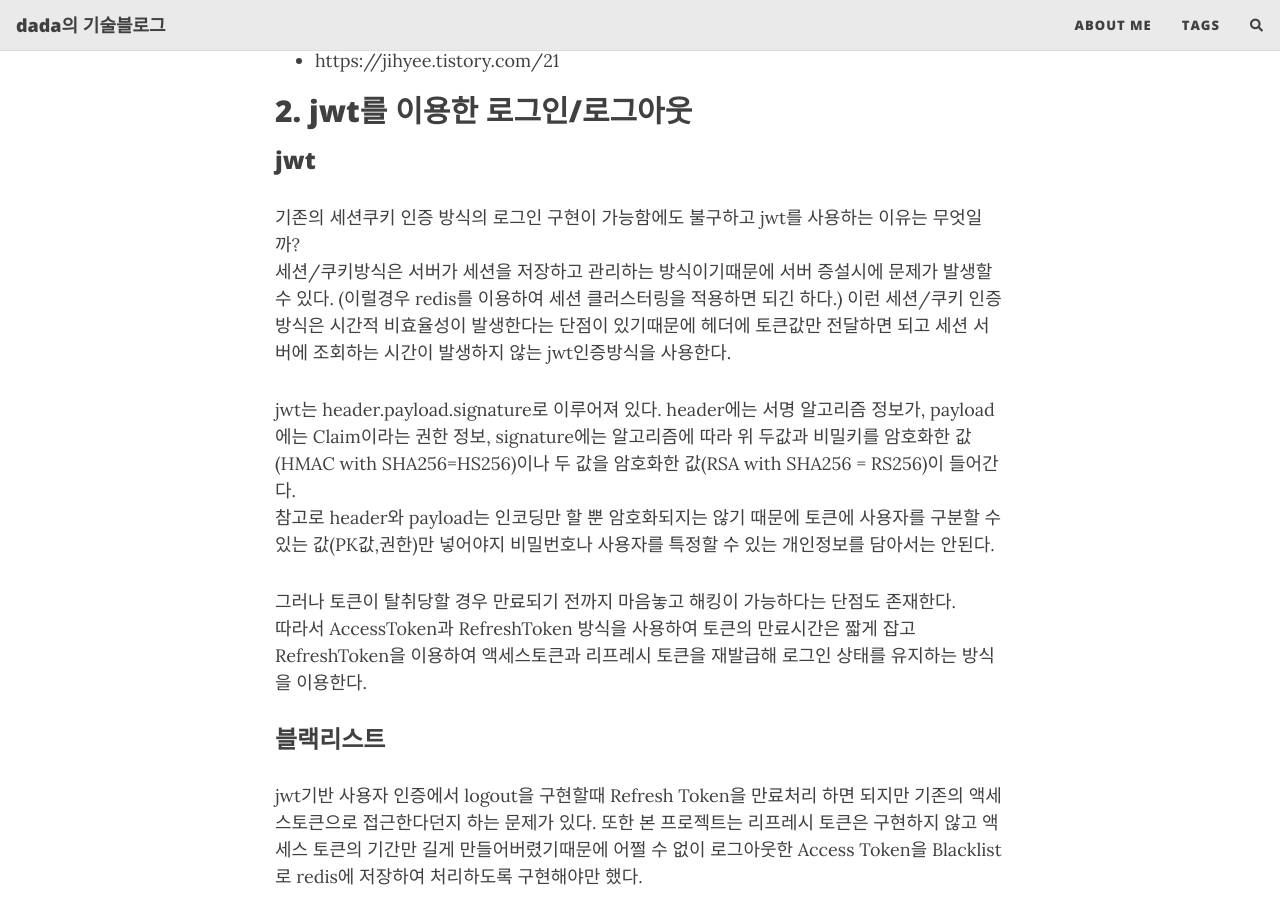
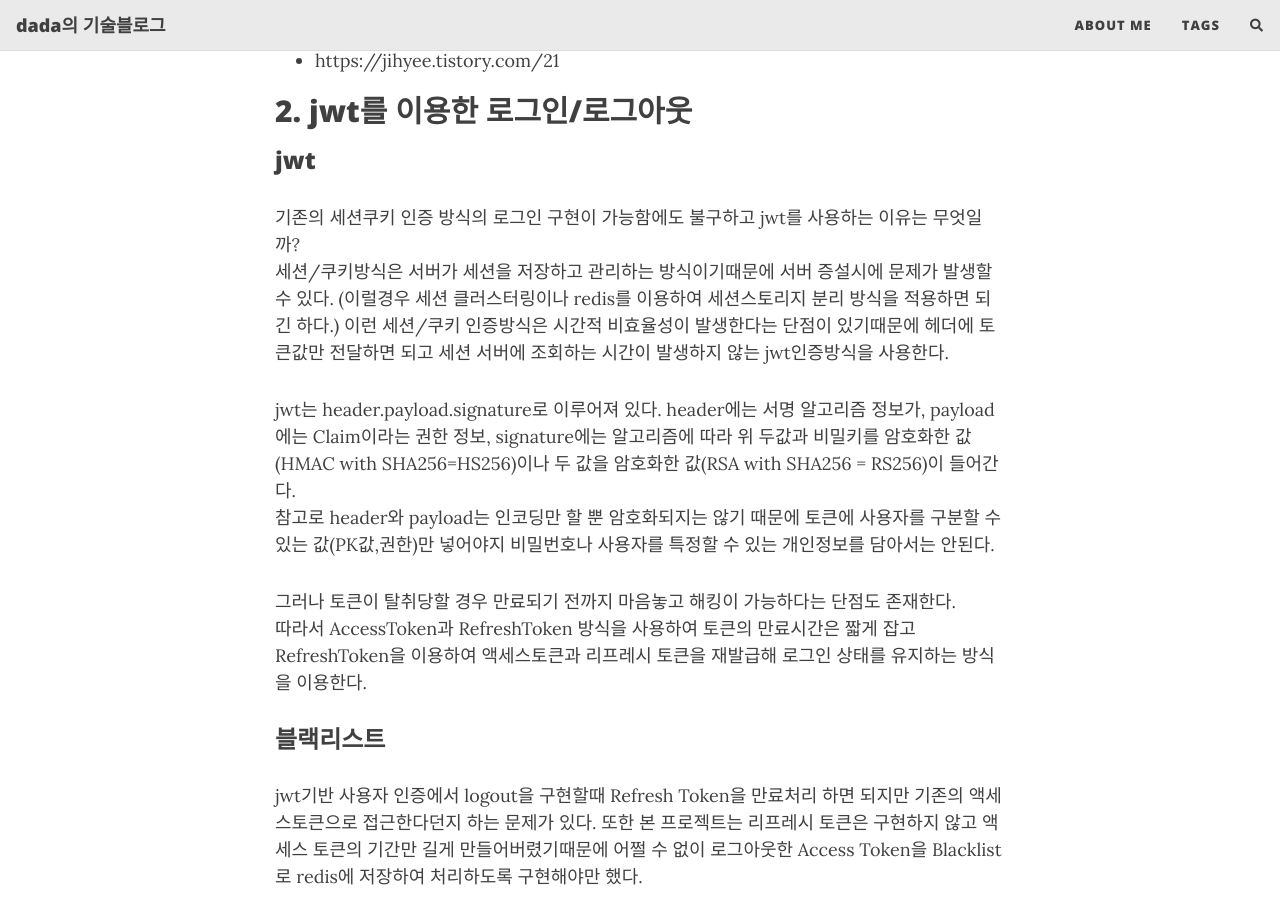
Before and after one commit to tajon1030/tajon1030.github.io, a Jekyll site: the page built from _posts/2023-06-12-303potenday.md, in a window 1280 px wide and 900 px high, scrolled down 4625 px. Built offline with Jekyll 4.4.1, drawn with Linux system fonts in a browser that asks for light colours; nearby versions of some CDN libraries; comment, search, counter and statistics services are not loaded.

Commit message:
Update 2023-06-12-303potenday.md
내용 수정

```diff
--- a/_posts/2023-06-12-303potenday.md
+++ b/_posts/2023-06-12-303potenday.md
@@ -175,7 +175,7 @@ sudo nohup java -jar -Dspring.profiles.active=prod $SOURCE_DIR/$FILE_NAME 1> log
 ## 2. jwt를 이용한 로그인/로그아웃
 ### jwt
 기존의 세션쿠키 인증 방식의 로그인 구현이 가능함에도 불구하고 jwt를 사용하는 이유는 무엇일까?
-세션/쿠키방식은 서버가 세션을 저장하고 관리하는 방식이기때문에 서버 증설시에 문제가 발생할 수 있다. (이럴경우 redis를 이용하여 세션 클러스터링을 적용하면 되긴 하다.) 이런 세션/쿠키 인증방식은 시간적 비효율성이 발생한다는 단점이 있기때문에 헤더에 토큰값만 전달하면 되고 세션 서버에 조회하는 시간이 발생하지 않는 jwt인증방식을 사용한다.
+세션/쿠키방식은 서버가 세션을 저장하고 관리하는 방식이기때문에 서버 증설시에 문제가 발생할 수 있다. (이럴경우 세션 클러스터링이나 redis를 이용하여 세션스토리지 분리 방식을 적용하면 되긴 하다.) 이런 세션/쿠키 인증방식은 시간적 비효율성이 발생한다는 단점이 있기때문에 헤더에 토큰값만 전달하면 되고 세션 서버에 조회하는 시간이 발생하지 않는 jwt인증방식을 사용한다.
 
 jwt는 header.payload.signature로 이루어져 있다. header에는 서명 알고리즘 정보가, payload에는  Claim이라는 권한 정보, signature에는 알고리즘에 따라 위 두값과 비밀키를 암호화한 값(HMAC with SHA256=HS256)이나 두 값을 암호화한 값(RSA with SHA256 = RS256)이 들어간다.
 참고로 header와 payload는 인코딩만 할 뿐 암호화되지는 않기 때문에 토큰에 사용자를 구분할 수 있는 값(PK값,권한)만 넣어야지 비밀번호나 사용자를 특정할 수 있는 개인정보를 담아서는 안된다.
```
